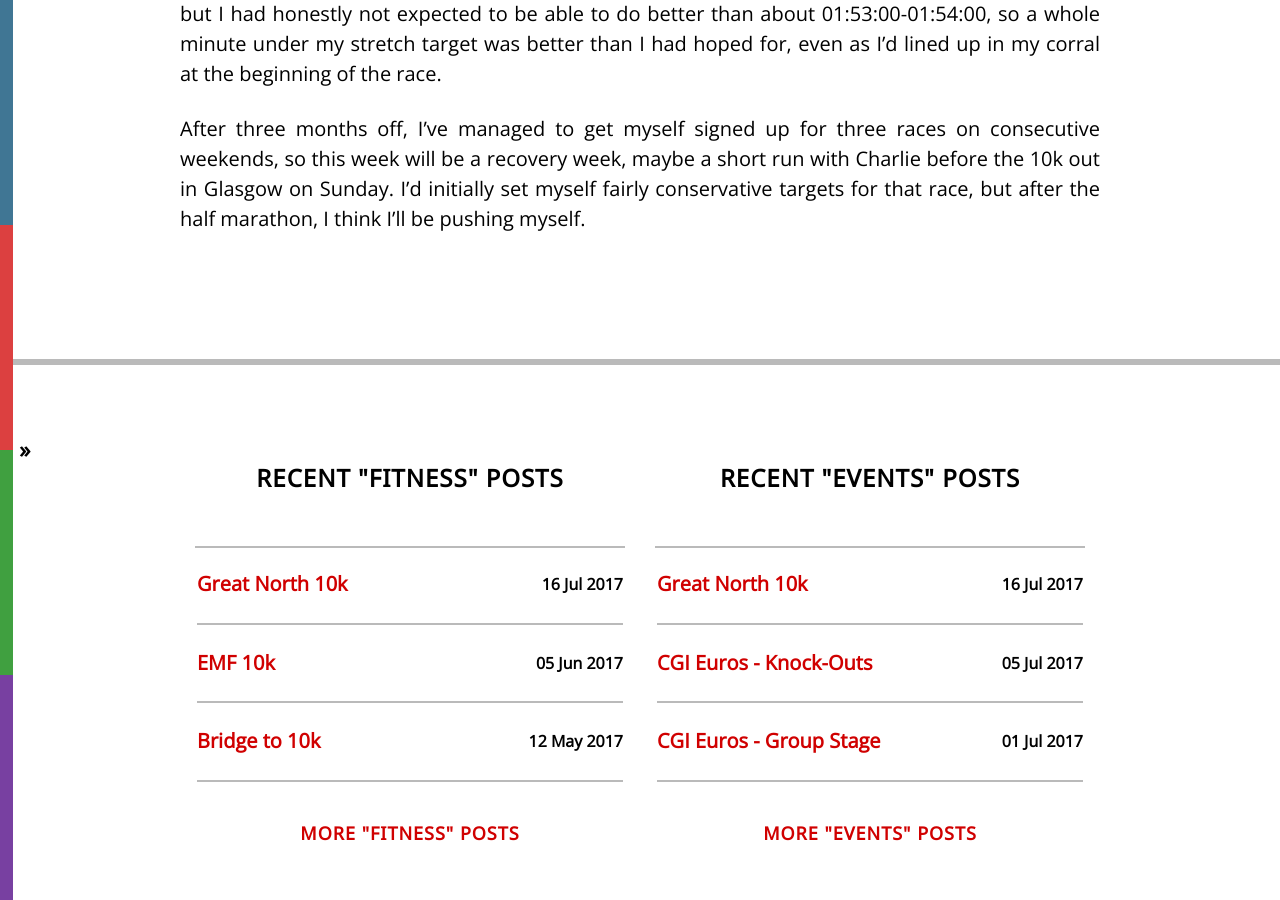
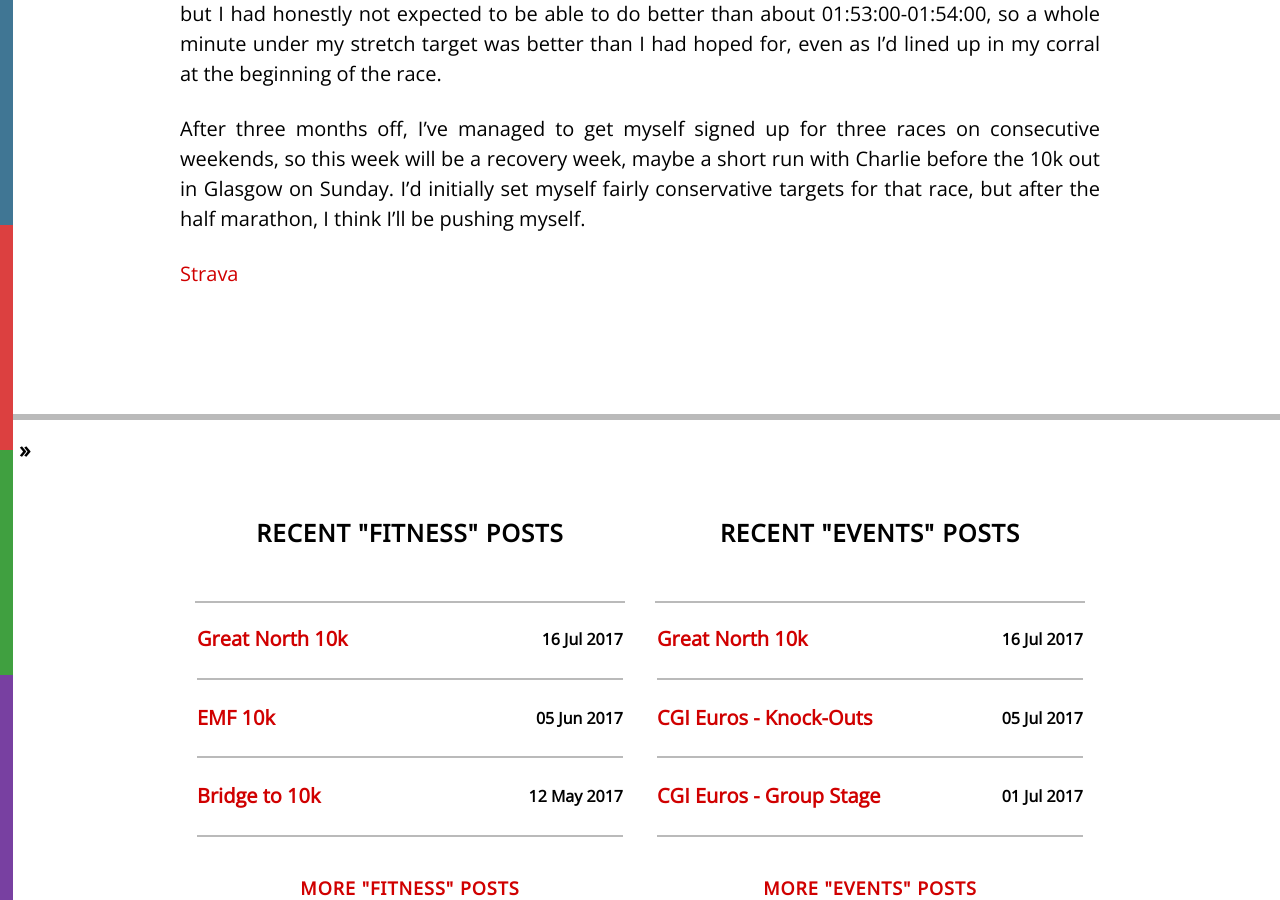
Before and after one commit to CameronD17/blog, a Jekyll site: the page built from _posts/2017-09-26-scottish-half-marathon-2017.markdown, in a window 1280 px wide and 900 px high, scrolled down 4507 px. Built offline with Jekyll 4.4.1, drawn with Linux system fonts in a browser that asks for light colours; nearby versions of some CDN libraries.

Commit message:
Added Strava link to half marathon post

```diff
--- a/_posts/2017-09-26-scottish-half-marathon-2017.markdown
+++ b/_posts/2017-09-26-scottish-half-marathon-2017.markdown
@@ -67,3 +67,5 @@ From my targets:
 Despite having to hobble over to collect my medal and t-shirt, I was much happier at the end of this race than I had been at either of my previous races. I knew I'd failed with my negative splits, but I had honestly not expected to be able to do better than about 01:53:00-01:54:00, so a whole minute under my stretch target was better than I had hoped for, even as I'd lined up in my corral at the beginning of the race.
 
 After three months off, I've managed to get myself signed up for three races on consecutive weekends, so this week will be a recovery week, maybe a short run with Charlie before the 10k out in Glasgow on Sunday. I'd initially set myself fairly conservative targets for that race, but after the half marathon, I think I'll be pushing myself.
+
+[Strava](https://www.strava.com/activities/1199202294)
```
